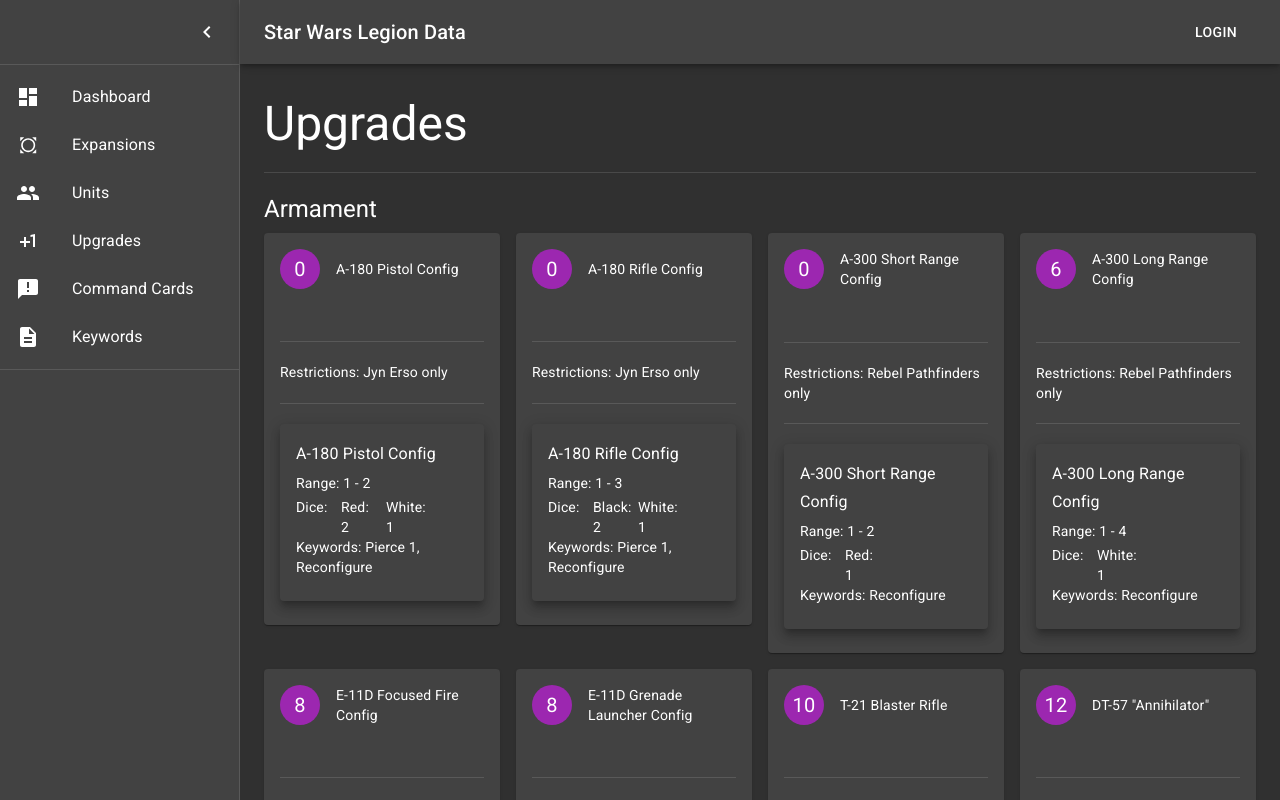
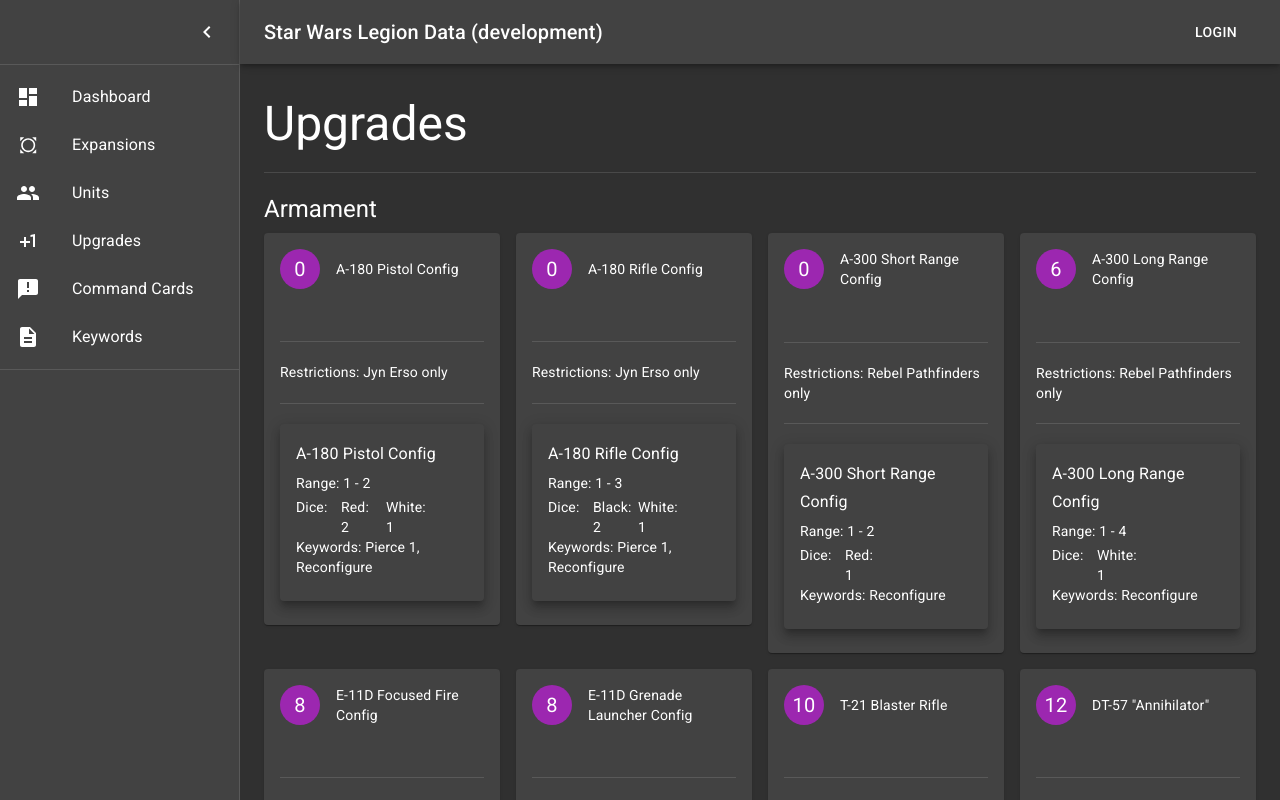
Before and after one commit to StarWarsDev/revisionist, a React (Create React App) app: page /#/upgrades in a window 1280 px wide. Built offline with nearby package versions, Linux system fonts and the light colour scheme.

Commit message:
Added debug output

```diff
--- a/src/app/AppFrame.tsx
+++ b/src/app/AppFrame.tsx
@@ -180,7 +180,7 @@
             <MenuIcon />
           </IconButton>
           <Typography variant="h6" className={classes.title}>
-            Star Wars Legion Data
+            Star Wars Legion Data ({process.env.NODE_ENV})
           </Typography>
           <div className={classes.loginWrapper}>
             {!authenticated && (
```
